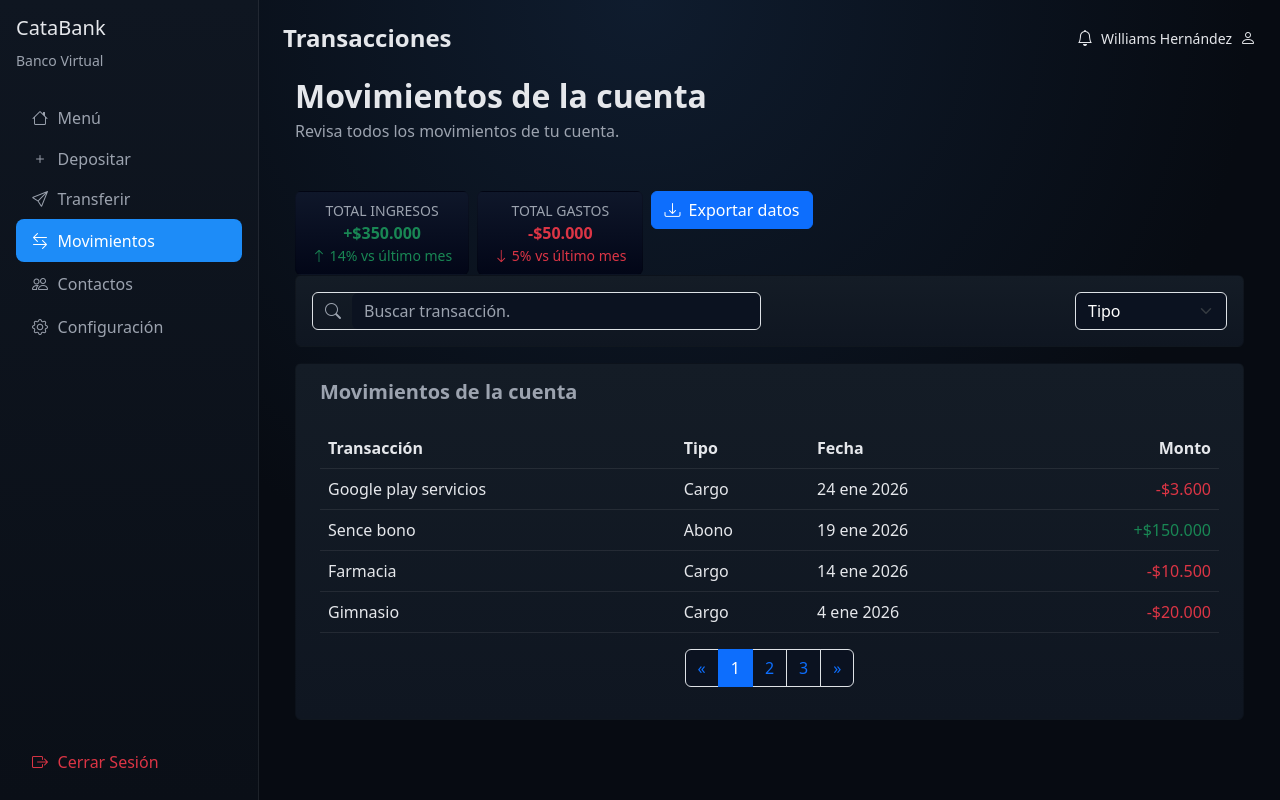
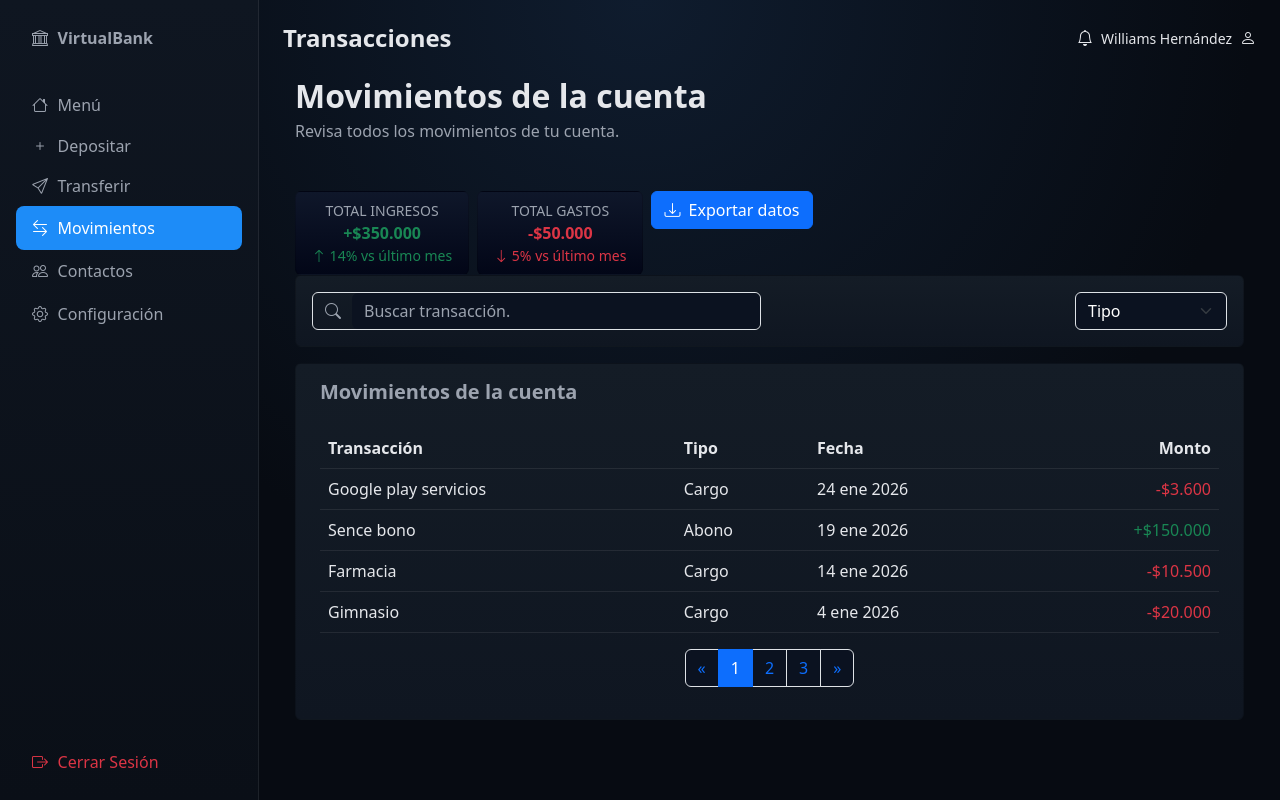
Before and after one commit to CatWebs/JS_FullStack_SENCE, a plain HTML site: page Wallet/pages/transactions.html in a window 1280 px wide. Drawn offline with nearby package versions, Linux system fonts and the light colour scheme.

Commit message:
fix: cambio de marca - logo

```diff
--- a/Wallet/pages/transactions.html
+++ b/Wallet/pages/transactions.html
@@ -23,7 +23,9 @@
       id="mobileSidebar"
     >
       <div class="offcanvas-header">
-        <h5 class="fw-bold">CataBank</h5>
+        <a class="navbar-brand fw-semibold bg-transparent" href="./menu.html"
+          ><i class="bi bi-bank"></i>VirtualBank</a
+        >
         <button
           type="button"
           class="btn-close btn-close-white"
@@ -32,8 +34,6 @@
       </div>
 
       <div class="offcanvas-body d-flex flex-column">
-        <small class="text-muted mb-3">Banco Virtual</small>
-
         <nav class="flex-grow-1">
           <a href="./menu.html"><i class="bi bi-house"></i> Menú</a>
           <button
@@ -67,8 +67,9 @@
     <div class="d-flex">
       <aside id="aside" class="sidebar d-none d-lg-flex vh-100 p-3 flex-column">
         <div class="mb-4">
-          <h5>CataBank</h5>
-          <small class="text-muted">Banco Virtual</small>
+          <a class="navbar-brand fw-semibold bg-transparent" href="./menu.html"
+            ><i class="bi bi-bank"></i>VirtualBank</a
+          >
         </div>
 
         <nav class="flex-grow-1">
```
Also changed, not shown: Wallet/index.html (+3 -1 lines), Wallet/pages/deposit.html (+6 -3 lines), Wallet/pages/login.html (+6 -8 lines), Wallet/pages/menu.html (+6 -5 lines), Wallet/pages/sendmoney.html (+6 -3 lines).
